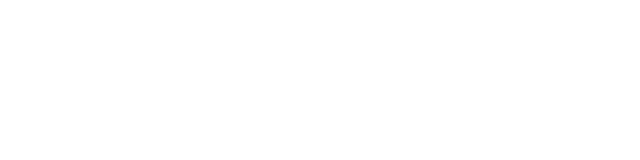
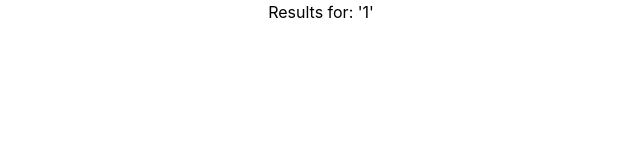
Before and after one commit to aj502gm/redux-test, a React (Create React App) app: page /results/1 in a window 1280 px wide. Before the commit this address had no page. Shown: the top 160 px of the page, without its empty margins (319-959 px from the left). Built offline with nearby package versions, Linux system fonts and the light colour scheme.

Commit message:
API menu UI

```diff
--- a/src/Routes/index.tsx
+++ b/src/Routes/index.tsx
@@ -7,7 +7,7 @@ const RoutesList = () => (
     <BrowserRouter>
         <Routes>
             <Route path = "/" element = {<Home />}/>
-            <Route path = "/results" element = {<Results />}/>
+            <Route path = "/results/:pokemon" element = {<Results />}/>
             <Route path = "/resultsDetails" element = {<Details />}/>
         </Routes>
     </BrowserRouter>
--- a/src/components/Home/index.tsx
+++ b/src/components/Home/index.tsx
@@ -1,17 +1,21 @@
 import React, {useState} from 'react'
-
+import {useNavigate} from "react-router"
 function Home() {
+  const nav = useNavigate();
+  const handleOnSeach = () => {
+    nav(`/results/${nbaTeam.trim()}`)
+  }
   const [nbaTeam, setNbaTeam] = useState("")
   return (
     <div className="flex h-screen overflow-hidden">
      <div className="w-3/5 flex justify-center items-center flex-col px-10">
-       <h2 className="text-4xl font-bold font-lato">NBA Team</h2>
+       <h2 className="text-4xl font-bold font-lato">Pokemon</h2>
        <input className="bg-special-gray font-lato w-full my-3 h-9 p-1 border focus:outline-none focus:ring-2 focus:ring-gray-500 rounded" value={nbaTeam} onChange={(e) => setNbaTeam(e.target.value)}/>
        <div className="flex w-full justify-between">
-         <button className="bg-red-500 hover:bg-red-600 text-white font-lato w-full shadow-lg h-9" style={{ width: "48%" }} onClick={() => {}}>
+         <button className="bg-green-600 hover:bg-sky-400 text-white font-lato w-full shadow-lg h-9" style={{ width: "48%" }} onClick={() => handleOnSeach()}>
            Let's go!
          </button>
-         <button className="bg-red-500 hover:bg-red-600 text-white font-lato w-full shadow-lg h-9" style={{ width: "48%" }} onClick={() => {}}>
+         <button className="bg-green-600 hover:bg-sky-400 text-white font-lato w-full shadow-lg h-9" style={{ width: "48%" }} onClick={(e) => setNbaTeam("")}>
            Clear
          </button>
        </div>
--- a/src/components/Results/index.tsx
+++ b/src/components/Results/index.tsx
@@ -1,8 +1,8 @@
-import React from 'react'
-
+import { useParams } from "react-router"
 function Results() {
+  const {pokemon} = useParams();
   return (
-    <div>Results</div>
+    <div>Results for: '{pokemon}'</div>
   )
 }
 
```
Also changed, not shown: src/RD/API/Pokemons.tsx (added, +12 -0 lines).
